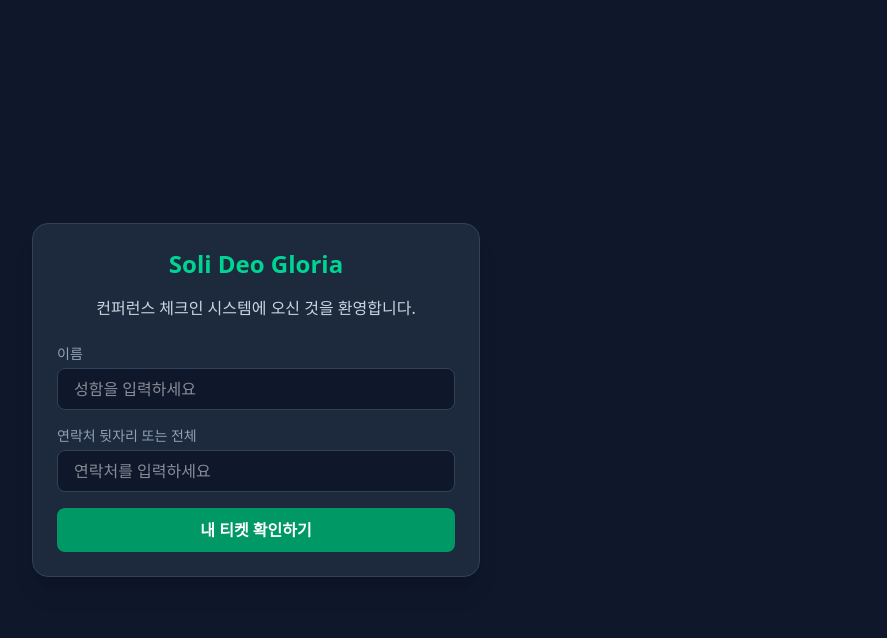
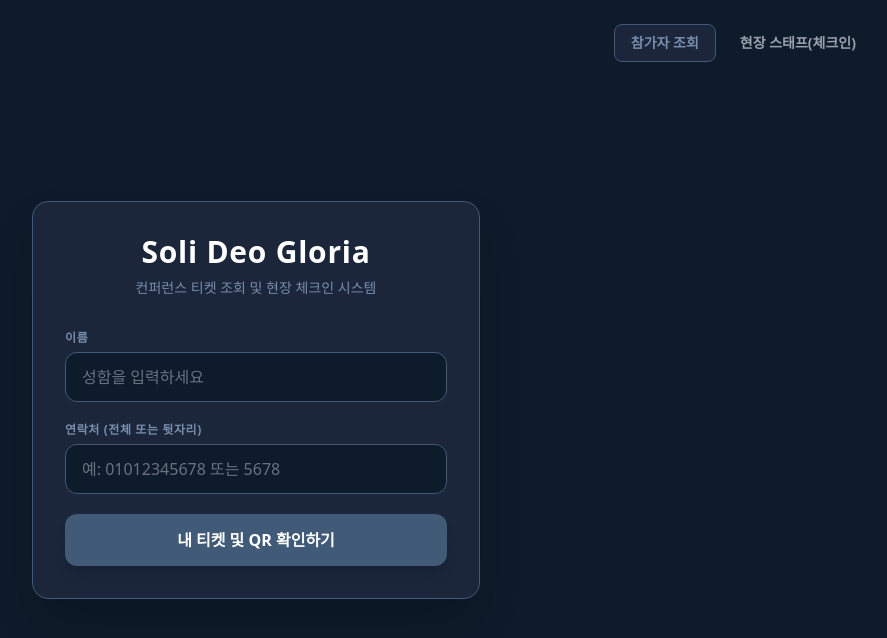
Before and after one commit to mentimetertestd-maker/Isaiah6tyOne-Conference, a React (Vite) app: page / in a window 1280 px wide. Shown: the top 638 px of the page, without its empty margins (384-1271 px from the left). Built offline with nearby package versions, Linux system fonts and the light colour scheme.

Commit message:
Update App.jsx

```diff
--- a/App.jsx
+++ b/App.jsx
@@ -1,110 +1,183 @@
 import React, { useState, useEffect } from 'react';
-import { createClient } from '@supabase/supabase-js';
 import { QRCodeCanvas } from 'qrcode.react';
-import { Scanner } from '@yudiel/react-qr-scanner';
-import {
-  Menu, Bus, TrainFront, Heart, Info, ChevronRight,
-  MapPin, X, QrCode, Sparkles, Camera, CheckCircle2, AlertCircle, Search
-} from 'lucide-react';
 
-const SUPABASE_URL = 'https://ixsdjtnwreukyykxhjbb.supabase.co';
-const SUPABASE_KEY = 'eyJhbGciOiJIUzI1NiIsInR5cCI6IkpXVCJ9.eyJpc3MiOiJzdXBhYmFzZSIsInJlZiI6Iml4c2p0bndyZXVreXlreGhqYmIiLCJyb2xlIjoiYW5vbiIsImlhdCI6MTczMDQ1NjY1OCwiZXhwIjoyMDQ2MDMyNjU4fQ.Jn2dWytxLLDRlM5b74e4Qz5n3d-WfcBzkJChMJG4';
-
-const supabase = createClient(SUPABASE_URL, SUPABASE_KEY);
+// 💡 방금 복사하신 구글 앱스 스크립트 웹 앱 URL을 아래 따옴표 안에 그대로 넣어주세요!
+const SCRIPT_URL = 'https://script.google.com/macros/s/AKfycbz_6SyIiYKrLslut3JltdcT47HBvSl6XpDGVpKee8qHvyTVjUx_x9aMhA3iMK_FJQ/exec';
 
 export default function App() {
-  const [viewMode, setViewMode] = useState('guide');
-  const [selectedItem, setSelectedItem] = useState(null);
+  const [mode, setMode] = useState('lookup'); // 'lookup' (참가자 조회) 또는 'admin' (현장 스태프 체크인)
 
-  const [showTicketModal, setShowTicketModal] = useState(false);
-  const [searchName, setSearchName] = useState('');
-  const [searchPhone, setSearchPhone] = useState('');
-  const [myTicket, setMyTicket] = useState(null);
+  // 조회용 상태
+  const [name, setName] = useState('');
+  const [phone, setPhone] = useState('');
   const [loading, setLoading] = useState(false);
+  const [ticket, setTicket] = useState(null);
 
-  const [scanResult, setScanResult] = useState(null);
+  // 관리자 체크인용 상태
+  const [scanCode, setScanCode] = useState('');
+  const [adminMessage, setAdminMessage] = useState('');
 
-  useEffect(() => {
-    const params = new URLSearchParams(window.location.search);
-    const ticketId = params.get('ticket');
-    if (ticketId) fetchTicketById(ticketId);
-  }, []);
-
-  const fetchTicketById = async (id) => {
+  // 1. 티켓 조회하기
+  const handleLookup = async (e) => {
+    e.preventDefault();
+    if (!name || !phone) {
+      alert('이름과 연락처를 모두 입력해주세요.');
+      return;
+    }
     setLoading(true);
-    setShowTicketModal(true);
-    const { data, error } = await supabase
-      .from('participants')
-      .select('*')
-      .eq('id', id)
-      .single();
-    if (!error && data) setMyTicket(data);
+    try {
+      const res = await fetch(`${SCRIPT_URL}?action=search&name=${encodeURIComponent(name)}&phone=${encodeURIComponent(phone)}`);
+      const result = await res.json();
+      if (result.success) {
+        setTicket(result.data);
+      } else {
+        alert(result.message || '일치하는 티켓을 찾을 수 없습니다.');
+        setTicket(null);
+      }
+    } catch (err) {
+      alert('서버 통신 중 오류가 발생했습니다.');
+    } finally {
       setLoading(false);
+    }
   };
 
-  const handleSearchTicket = async (e) => {
+  // 2. 관리자 체크인 처리하기
+  const handleCheckin = async (e) => {
     e.preventDefault();
-    if (!searchName || !searchPhone) return;
+    if (!scanCode) return;
     setLoading(true);
-    const { data, error } = await supabase
-      .from('participants')
-      .select('*')
-      .ilike('name', `%${searchName.trim()}%`)
-      .eq('phone', searchPhone.trim())
-      .single();
-
-    if (!error && data) {
-      setMyTicket(data);
-      setShowTicketModal(true);
+    setAdminMessage('');
+    try {
+      const res = await fetch(`${SCRIPT_URL}?action=checkin&ticket_code=${encodeURIComponent(scanCode)}`);
+      const result = await res.json();
+      if (result.success) {
+        setAdminMessage(`✅ [${result.data.name}] 님 수령완료 처리되었습니다!`);
+        setScanCode('');
       } else {
-      alert('일치하는 티켓 정보를 찾을 수 없습니다.');
+        setAdminMessage(`❌ ${result.message}`);
       }
+    } catch (err) {
+      setAdminMessage('❌ 통신 오류가 발생했습니다.');
+    } finally {
       setLoading(false);
+    }
   };
 
   return (
-    <div className="min-h-screen bg-slate-900 text-white p-6 flex flex-col items-center justify-center">
-      <div className="max-w-md w-full bg-slate-800 rounded-2xl p-6 shadow-xl border border-slate-700">
-        <h1 className="text-2xl font-bold text-center mb-4 text-emerald-400">Soli Deo Gloria</h1>
-        <p className="text-center text-slate-300 mb-6">컨퍼런스 체크인 시스템에 오신 것을 환영합니다.</p>
+    <div className="min-h-screen bg-[#0d1b2a] text-[#e0e1dd] flex flex-col items-center justify-center p-6">
+      {/* 상단 모드 전환 버튼 */}
+      <div className="absolute top-6 right-6 flex gap-2">
+        <button
+          onClick={() => setMode('lookup')}
+          className={`px-4 py-2 rounded-lg text-sm font-semibold transition-colors ${mode === 'lookup' ? 'bg-[#1b263b] text-[#778da9] border border-[#415a77]' : 'text-gray-400 hover:text-white'}`}
+        >
+          참가자 조회
+        </button>
+        <button
+          onClick={() => setMode('admin')}
+          className={`px-4 py-2 rounded-lg text-sm font-semibold transition-colors ${mode === 'admin' ? 'bg-[#1b263b] text-[#778da9] border border-[#415a77]' : 'text-gray-400 hover:text-white'}`}
+        >
+          현장 스태프(체크인)
+        </button>
+      </div>
 
-        <form onSubmit={handleSearchTicket} className="space-y-4">
+      <div className="max-w-md w-full bg-[#1b263b] rounded-2xl p-8 shadow-2xl border border-[#415a77]">
+        <h1 className="text-3xl font-extrabold text-center mb-2 tracking-wide text-white">Soli Deo Gloria</h1>
+        <p className="text-center text-[#778da9] text-sm mb-8">컨퍼런스 티켓 조회 및 현장 체크인 시스템</p>
+
+        {/* 1. 참가자 티켓 조회 화면 */}
+        {mode === 'lookup' && (
           <div>
-            <label className="block text-sm font-medium text-slate-400 mb-1">이름</label>
+            {!ticket ? (
+              <form onSubmit={handleLookup} className="space-y-5">
+                <div>
+                  <label className="block text-xs uppercase tracking-wider text-[#778da9] mb-1.5 font-semibold">이름</label>
                   <input
                     type="text"
-              value={searchName}
-              onChange={(e) => setSearchName(e.target.value)}
-              className="w-full bg-slate-900 border border-slate-700 rounded-lg px-4 py-2 text-white focus:outline-none focus:border-emerald-500"
+                    value={name}
+                    onChange={(e) => setName(e.target.value)}
+                    className="w-full bg-[#0d1b2a] border border-[#415a77] rounded-xl px-4 py-3 text-white placeholder-gray-500 focus:outline-none focus:border-[#778da9]"
                     placeholder="성함을 입력하세요"
                   />
                 </div>
                 <div>
-            <label className="block text-sm font-medium text-slate-400 mb-1">연락처 뒷자리 또는 전체</label>
+                  <label className="block text-xs uppercase tracking-wider text-[#778da9] mb-1.5 font-semibold">연락처 (전체 또는 뒷자리)</label>
                   <input
                     type="text"
-              value={searchPhone}
-              onChange={(e) => setSearchPhone(e.target.value)}
-              className="w-full bg-slate-900 border border-slate-700 rounded-lg px-4 py-2 text-white focus:outline-none focus:border-emerald-500"
-              placeholder="연락처를 입력하세요"
+                    value={phone}
+                    onChange={(e) => setPhone(e.target.value)}
+                    className="w-full bg-[#0d1b2a] border border-[#415a77] rounded-xl px-4 py-3 text-white placeholder-gray-500 focus:outline-none focus:border-[#778da9]"
+                    placeholder="예: 01012345678 또는 5678"
                   />
                 </div>
                 <button
                   type="submit"
                   disabled={loading}
-            className="w-full bg-emerald-600 hover:bg-emerald-500 text-white font-semibold py-2.5 rounded-lg transition-colors"
+                  className="w-full bg-[#415a77] hover:bg-[#778da9] text-white font-bold py-3.5 rounded-xl transition-all shadow-lg"
                 >
-            {loading ? '조회 중...' : '내 티켓 확인하기'}
+                  {loading ? '조회 중...' : '내 티켓 및 QR 확인하기'}
+                </button>
+              </form>
+            ) : (
+              <div className="text-center space-y-6">
+                <div className="bg-[#0d1b2a] p-6 rounded-xl border border-[#415a77]">
+                  <h2 className="text-xl font-bold text-white mb-1">{ticket.name} 님 환영합니다!</h2>
+                  <p className="text-xs text-[#778da9] mb-4">티켓 코드: <span className="text-white font-mono">{ticket.ticket_code}</span></p>
+
+                  {/* 고유 QR 코드 출력 */}
+                  <div className="bg-white p-4 rounded-xl inline-block shadow-inner mb-4">
+                    <QRCodeCanvas value={ticket.ticket_code} size={180} />
+                  </div>
+
+                  <div className="text-sm space-y-1 mt-2">
+                    <p className="text-gray-300">상태: <span className={`font-bold ${ticket.status === '수령완료' ? 'text-emerald-400' : 'text-amber-400'}`}>{ticket.status}</span></p>
+                    {ticket.checked_at && <p className="text-xs text-gray-400">수령 시간: {ticket.checked_at}</p>}
+                  </div>
+                </div>
+
+                <button
+                  onClick={() => setTicket(null)}
+                  className="w-full bg-[#415a77] hover:bg-[#778da9] text-white font-semibold py-3 rounded-xl transition-all"
+                >
+                  다른 이름으로 조회하기
+                </button>
+              </div>
+            )}
+          </div>
+        )}
+
+        {/* 2. 현장 스태프 체크인 화면 */}
+        {mode === 'admin' && (
+          <div className="space-y-6">
+            <div className="bg-amber-500/10 border border-amber-500/30 p-3 rounded-xl text-xs text-amber-300 text-center">
+              스태프 전용: 참가자의 티켓 코드를 입력하거나 스캔하여 수령 처리를 진행합니다.
+            </div>
+
+            <form onSubmit={handleCheckin} className="space-y-4">
+              <div>
+                <label className="block text-xs uppercase tracking-wider text-[#778da9] mb-1.5 font-semibold">티켓 코드 입력</label>
+                <input
+                  type="text"
+                  value={scanCode}
+                  onChange={(e) => setScanCode(e.target.value)}
+                  className="w-full bg-[#0d1b2a] border border-[#415a77] rounded-xl px-4 py-3 text-white placeholder-gray-500 focus:outline-none focus:border-[#778da9]"
+                  placeholder="예: SDG-001"
+                />
+              </div>
+              <button
+                type="submit"
+                disabled={loading}
+                className="w-full bg-emerald-600 hover:bg-emerald-500 text-white font-bold py-3.5 rounded-xl transition-all shadow-lg"
+              >
+                {loading ? '처리 중...' : '체크인 완료 처리'}
               </button>
             </form>
 
-        {showTicketModal && myTicket && (
-          <div className="mt-6 p-4 bg-slate-900 rounded-xl border border-slate-700 text-center">
-            <h2 className="text-lg font-bold text-emerald-400">{myTicket.name} 님 환영합니다!</h2>
-            <p className="text-sm text-slate-400 mt-1">티켓 번호: {myTicket.id}</p>
-            <div className="my-4 flex justify-center bg-white p-3 rounded-lg inline-block">
-              <QRCodeCanvas value={myTicket.id} size={150} />
+            {adminMessage && (
+              <div className="p-4 rounded-xl bg-[#0d1b2a] border border-[#415a77] text-center text-sm font-semibold">
+                {adminMessage}
               </div>
+            )}
           </div>
         )}
       </div>
```
Lines whose indentation alone changed are shown as unchanged.
